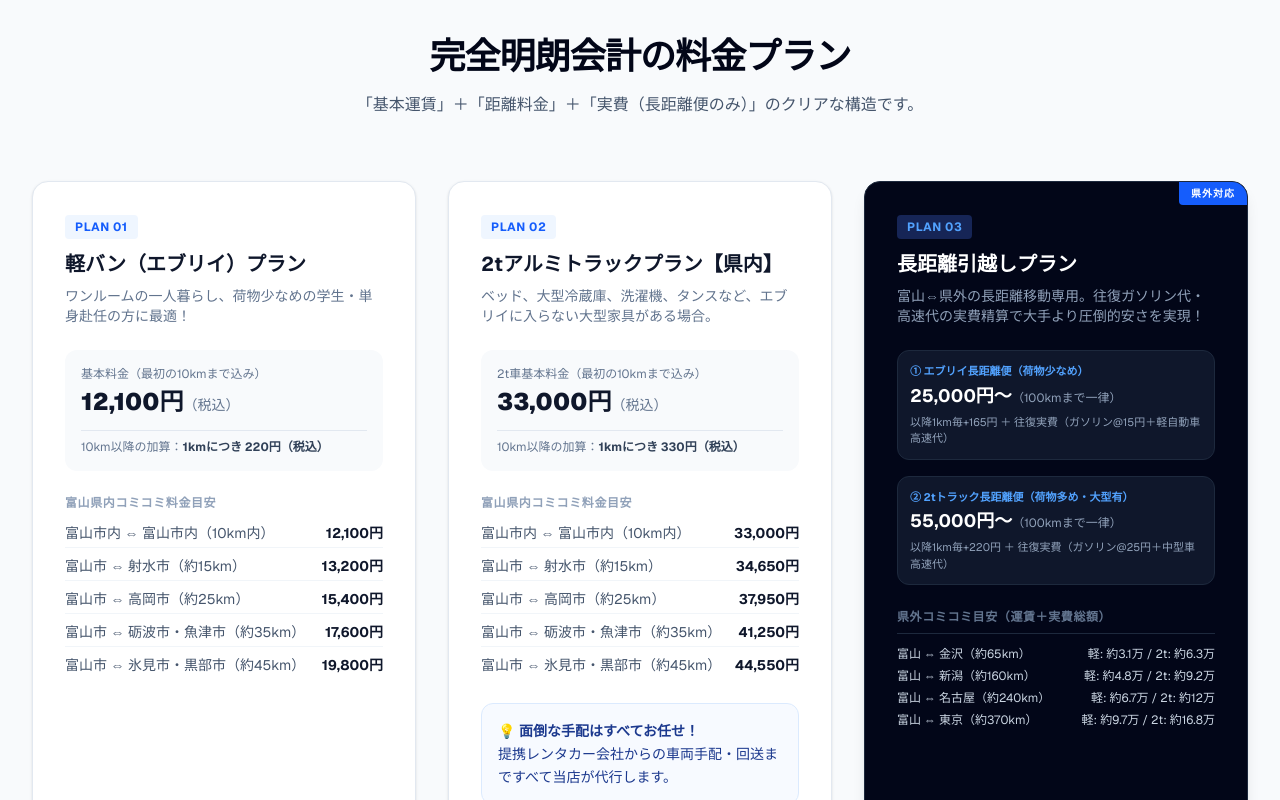
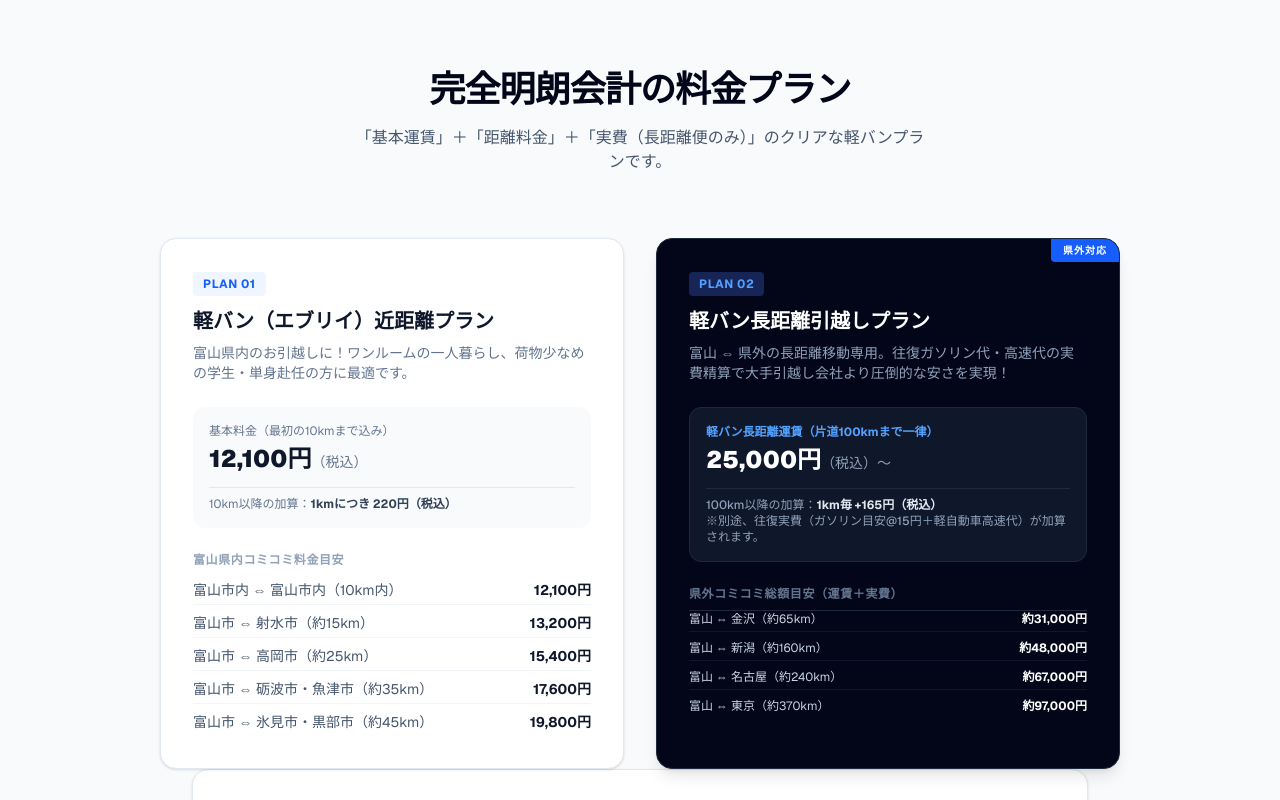
Before and after one commit to ryuji-amniss0804/amniss-website, a Next.js app: page /moving in a window 1280 px wide. Shown: the part 700-1500 px from the top of the page. Built offline with nearby package versions, Linux system fonts and the light colour scheme.

Commit message:
2tトラックプラン削除

```diff
--- a/app/moving/page.tsx
+++ b/app/moving/page.tsx
@@ -32,7 +32,7 @@ export default function MovingLP() {
   const [routeIdx, setRouteIdx] = useState<number>(0); // ルート選択
   const [customDistance, setCustomDistance] = useState<number>(10); // 手動入力の距離
   const [stairs, setStairs] = useState<number>(0); // 階段オプション料金
-  const [noVehicleAccess, setNoVehicleAccess] = useState<boolean>(false); // 車両進入不可
+  const [noVehicleAccess, setNoVehicleAccess] = useState<boolean>(false); // 車良進入不可
   const [addWorker, setAddWorker] = useState<boolean>(false); // 作業員追加
   const [pcSetup, setPcSetup] = useState<boolean>(false); // PC初期設定
   const [purchaseOption, setPurchaseOption] = useState<boolean>(false); // 不用品査定希望
@@ -52,44 +52,30 @@ export default function MovingLP() {
   if (hasBed) loadPoints += 35; // ベッド＝35pt
   if (hasFuton) loadPoints += 15; // 布団＝15pt
 
-  // 💡 積載ポイントが95を超えたら、自動的に2tトラックプランに強制切り替え！
-  const autoPlan = loadPoints > 95 ? "truck" : "subaru";
-
   // 選択ルートの情報を取得
   const selectedRoute = ROUTE_DISTANCES[routeIdx];
   const isCustomDistance = selectedRoute?.distance === -1;
   const currentDistance = isCustomDistance ? customDistance : (selectedRoute?.distance || 0);
   const isLongDistance = selectedRoute?.isLongDist || (isCustomDistance && currentDistance >= 100);
 
-  // 金額のリアルタイム計算
+  // 料金のリアルタイム計算（軽バン一律ロジック）
   let basePrice = 0;
   let distPrice = 0;
   let realCost = 0;
 
-  if (autoPlan === "subaru") {
-    if (isLongDistance) {
-      basePrice = 25000;
-      if (currentDistance > 100) distPrice = (currentDistance - 100) * 165;
-      realCost = (currentDistance * 2 * 15) + (currentDistance * 2 * 20);
-    } else {
-      basePrice = 12100;
-      if (currentDistance > 10) distPrice = (currentDistance - 10) * 220;
-    }
+  if (isLongDistance) {
+    basePrice = 25000;
+    if (currentDistance > 100) distPrice = (currentDistance - 100) * 165;
+    realCost = (currentDistance * 2 * 15) + (currentDistance * 2 * 20); // 往復実費目安
   } else {
-    if (isLongDistance) {
-      basePrice = 55000;
-      if (currentDistance > 100) distPrice = (currentDistance - 100) * 220;
-      realCost = (currentDistance * 2 * 25) + (currentDistance * 2 * 30);
-    } else {
-      basePrice = 33000;
-      if (currentDistance > 10) distPrice = (currentDistance - 10) * 330;
-    }
+    basePrice = 12100;
+    if (currentDistance > 10) distPrice = (currentDistance - 10) * 220;
   }
 
   const optionPrice = stairs + (noVehicleAccess ? 3300 : 0) + (addWorker ? 11000 : 0);
   const totalPrice = basePrice + distPrice + realCost + optionPrice;
 
-  // 💡 【アップデート！】ボタンを押した時に裏方APIへ非同期でシミュレーション内容を自動送信
+  // 💡 ボタンを押した時に裏方APIへ非同期でシミュレーション内容を自動送信
   const handleBooking = async (e: React.MouseEvent) => {
     e.preventDefault();
 
@@ -99,14 +85,15 @@ export default function MovingLP() {
     setIsBooked(true);
 
     try {
-      // 💡 呼び出し先URLを本番フルパスにして、確実に裏方を叩かせます！
-      await fetch("https://revive-lp-eight.vercel.app/api/send-summary", {
+      // 💡 URLのドメイン部分を削って、スラッシュから始める
+      await fetch("/api/send-summary", {
         method: "POST",
         headers: { "Content-Type": "application/json" },
+        // ...以下省略
         body: JSON.stringify({
           bookingNumber: randNum,
           totalPrice: totalPrice,
-          autoPlan: autoPlan,
+          autoPlan: "subaru", // 軽バンプラン固定
           boxCount: boxCount,
           hasFridge: hasFridge,
           hasWashing: hasWashing,
@@ -167,14 +154,14 @@ export default function MovingLP() {
         <div className="absolute inset-0 opacity-10 bg-[radial-gradient(#3b82f6_1px,transparent_1px)] bg-size-[16px_16px]"></div>
         <div className="max-w-4xl mx-auto text-center px-4 relative z-10">
           <span className="inline-block bg-blue-900/50 text-blue-400 border border-blue-700/50 text-xs sm:text-sm font-bold px-3 py-1 rounded-full mb-6 tracking-wide">
-            富山県発着・単身引っ越し専門
+            富山県発着・軽バン単身引っ越し専門
           </span>
           <h1 className="text-3xl sm:text-5xl font-black tracking-tight leading-tight mb-6">
             富山の単身引っ越しを、<br />
             <span className="text-blue-400">どこよりも安く、スマートに。</span>
           </h1>
           <p className="text-base sm:text-xl text-slate-300 max-w-2xl mx-auto mb-10 leading-relaxed">
-            軽バンを活用した格安プランから、県外への長距離便まで完全対応。<br />
+            軽バン（スズキ・エブリイ）に特化した圧倒的な格安プランから、県外への長距離運送まで完全対応。<br />
             あとからの不当な追加請求は一切ない【完全明朗会計】をお約束します。
           </p>
           <div className="grid grid-cols-2 sm:grid-cols-4 gap-3 max-w-3xl mx-auto">
@@ -188,23 +175,23 @@ export default function MovingLP() {
       </section>
 
       {/* ─── 料金プランセクション ─── */}
-      <section className="py-16 sm:py-24 max-w-7xl mx-auto px-4 sm:px-6 lg:px-8">
+      <section className="py-16 sm:py-24 max-w-5xl mx-auto px-4 sm:px-6 lg:px-8">
         <div className="text-center mb-12 sm:mb-16">
           <h2 className="text-2xl sm:text-4xl font-extrabold text-slate-950 tracking-tight mb-4">
             完全明朗会計の料金プラン
           </h2>
           <p className="text-sm sm:text-base text-slate-600 max-w-xl mx-auto">
-            「基本運賃」＋「距離料金」＋「実費（長距離便のみ）」のクリアな構造です。
+            「基本運賃」＋「距離料金」＋「実費（長距離便のみ）」のクリアな軽バンプランです。
           </p>
         </div>
 
-        <div className="grid grid-cols-1 lg:grid-cols-3 gap-8 mb-12">
+        <div className="grid grid-cols-1 md:grid-cols-2 gap-8 mb-12利">
           {/* 1. 軽バン（エブリイ）プラン */}
           <div className="bg-white border border-slate-200 rounded-2xl shadow-sm overflow-hidden flex flex-col justify-between">
             <div className="p-6 sm:p-8">
               <span className="text-xs font-bold uppercase tracking-wider text-blue-600 bg-blue-50 px-2.5 py-1 rounded">PLAN 01</span>
-              <h3 className="text-xl font-bold text-slate-900 mt-3 mb-2">軽バン（エブリイ）プラン</h3>
-              <p className="text-sm text-slate-500 mb-6">ワンルームの一人暮らし、荷物少なめの学生・単身赴任の方に最適！</p>
+              <h3 className="text-xl font-bold text-slate-900 mt-3 mb-2">軽バン（エブリイ）近距離プラン</h3>
+              <p className="text-sm text-slate-500 mb-6">富山県内のお引越しに！ワンルームの一人暮らし、荷物少なめの学生・単身赴任の方に最適です。</p>
               <div className="bg-slate-50 p-4 rounded-xl mb-6">
                 <div className="text-xs text-slate-500">基本料金（最初の10kmまで込み）</div>
                 <div className="text-2xl font-black text-slate-900 mt-1">12,100円<span className="text-sm font-normal text-slate-500">（税込）</span></div>
@@ -223,65 +210,33 @@ export default function MovingLP() {
             </div>
           </div>
 
-          {/* 2. 2tアルミトラックプラン */}
-          <div className="bg-white border border-slate-200 rounded-2xl shadow-sm overflow-hidden flex flex-col justify-between">
-            <div className="p-6 sm:p-8">
-              <span className="text-xs font-bold uppercase tracking-wider text-blue-600 bg-blue-50 px-2.5 py-1 rounded">PLAN 02</span>
-              <h3 className="text-xl font-bold text-slate-900 mt-3 mb-2">2tアルミトラックプラン【県内】</h3>
-              <p className="text-sm text-slate-500 mb-6">ベッド、大型冷蔵庫、洗濯機、タンスなど、エブリイに入らない大型家具がある場合。</p>
-              <div className="bg-slate-50 p-4 rounded-xl mb-6">
-                <div className="text-xs text-slate-500">2t車基本料金（最初の10kmまで込み）</div>
-                <div className="text-2xl font-black text-slate-900 mt-1">33,000円<span className="text-sm font-normal text-slate-500">（税込）</span></div>
-                <div className="text-xs text-slate-500 mt-3 border-t border-slate-200 pt-2">
-                  10km以降の加算：<span className="font-bold text-slate-700">1kmにつき 330円（税込）</span>
-                </div>
-              </div>
-              <h4 className="text-xs font-bold uppercase tracking-wider text-slate-400 mb-3">富山県内コミコミ料金目安</h4>
-              <ul className="space-y-2 text-xs sm:text-sm text-slate-600 mb-6">
-                <li className="flex justify-between border-b border-slate-100 pb-1"><span>富山市内 ⇔ 富山市内（10km内）</span><span className="font-bold text-slate-900">33,000円</span></li>
-                <li className="flex justify-between border-b border-slate-100 pb-1"><span>富山市 ⇔ 射水市（約15km）</span><span className="font-bold text-slate-900">34,650円</span></li>
-                <li className="flex justify-between border-b border-slate-100 pb-1"><span>富山市 ⇔ 高岡市（約25km）</span><span className="font-bold text-slate-900">37,950円</span></li>
-                <li className="flex justify-between border-b border-slate-100 pb-1"><span>富山市 ⇔ 砺波市・魚津市（約35km）</span><span className="font-bold text-slate-900">41,250円</span></li>
-                <li className="flex justify-between pb-1"><span>富山市 ⇔ 氷見市・黒部市（約45km）</span><span className="font-bold text-slate-900">44,550円</span></li>
-              </ul>
-              <div className="bg-blue-50/50 border border-blue-100 p-4 rounded-xl text-xs sm:text-sm text-blue-900 leading-relaxed">
-                💡 <strong>面倒な手配はすべてお任せ！</strong><br />
-                提携レンタカー会社からの車両手配・回送まですべて当店が代行します。
-              </div>
-            </div>
-          </div>
-
-          {/* 3. 【県外対応】長距離引越しプラン */}
+          {/* 2. 【県外対応】長距離引越しプラン */}
           <div className="bg-slate-950 text-white border border-slate-800 rounded-2xl shadow-lg overflow-hidden flex flex-col justify-between relative p-6 sm:p-8">
             <div className="absolute top-0 right-0 bg-blue-600 text-white text-[10px] font-black uppercase tracking-widest px-3 py-1 rounded-bl">県外対応</div>
             <div>
-              <span className="text-xs font-bold uppercase tracking-wider text-blue-400 bg-blue-950 px-2.5 py-1 rounded">PLAN 03</span>
-              <h3 className="text-xl font-bold mt-3 mb-2">長距離引越しプラン</h3>
-              <p className="text-sm text-slate-400 mb-6">富山⇔県外の長距離移動専用。往復ガソリン代・高速代の実費精算で大手より圧倒的安さを実現！</p>
-              <div className="space-y-4 mb-6">
-                <div className="bg-slate-900 p-3 rounded-xl border border-slate-800">
-                  <div className="text-[11px] text-blue-400 font-bold">① エブリイ長距離便（荷物少なめ）</div>
-                  <div className="text-lg font-bold mt-0.5">25,000円〜<span className="text-xs text-slate-400 font-normal">（100kmまで一律）</span></div>
-                  <div className="text-[11px] text-slate-400 mt-1">以降1km毎+165円 ＋ 往復実費（ガソリン@15円＋軽自動車高速代）</div>
-                </div>
-                <div className="bg-slate-900 p-3 rounded-xl border border-slate-800">
-                  <div className="text-[11px] text-blue-400 font-bold">② 2tトラック長距離便（荷物多め・大型有）</div>
-                  <div className="text-lg font-bold mt-0.5">55,000円〜<span className="text-xs text-slate-400 font-normal">（100kmまで一律）</span></div>
-                  <div className="text-[11px] text-slate-400 mt-1">以降1km毎+220円 ＋ 往復実費（ガソリン@25円＋中型車高速代）</div>
+              <span className="text-xs font-bold uppercase tracking-wider text-blue-400 bg-blue-950 px-2.5 py-1 rounded">PLAN 02</span>
+              <h3 className="text-xl font-bold mt-3 mb-2">軽バン長距離引越しプラン</h3>
+              <p className="text-sm text-slate-400 mb-6">富山 ⇔ 県外の長距離移動専用。往復ガソリン代・高速代の実費精算で大手引越し会社より圧倒的な安さを実現！</p>
+              <div className="bg-slate-900 p-4 rounded-xl border border-slate-800 mb-6">
+                <div className="text-xs text-blue-400 font-bold">軽バン長距離運賃（片道100kmまで一律）</div>
+                <div className="text-2xl font-black text-white mt-1">25,000円<span className="text-sm font-normal text-slate-400">（税込）〜</span></div>
+                <div className="text-xs text-slate-400 mt-3 border-t border-slate-800 pt-2 font-medium">
+                  100km以降の加算：<span className="text-slate-200 font-bold">1km毎 +165円（税込）</span><br />
+                  ※別途、往復実費（ガソリン目安@15円＋軽自動車高速代）が加算されます。
                 </div>
               </div>
-              <h4 className="text-xs font-bold uppercase tracking-wider text-slate-500 mb-2">県外コミコミ目安（運賃＋実費総額）</h4>
-              <ul className="space-y-1.5 text-xs text-slate-300 border-t border-slate-800 pt-3">
-                <li className="flex justify-between"><span>富山 ⇔ 金沢（約65km）</span><span>軽: 約3.1万 / 2t: 約6.3万</span></li>
-                <li className="flex justify-between"><span>富山 ⇔ 新潟（約160km）</span><span>軽: 約4.8万 / 2t: 約9.2万</span></li>
-                <li className="flex justify-between"><span>富山 ⇔ 名古屋（約240km）</span><span>軽: 約6.7万 / 2t: 約12万</span></li>
-                <li className="flex justify-between"><span>富山 ⇔ 東京（約370km）</span><span>軽: 約9.7万 / 2t: 約16.8万</span></li>
+              <h4 className="text-xs font-bold uppercase tracking-wider text-slate-500 mb-2">県外コミコミ総額目安（運賃＋実費）</h4>
+              <ul className="space-y-2 text-xs text-slate-300 border-t border-slate-800 pt-3固定">
+                <li className="flex justify-between border-b border-slate-900 pb-1"><span>富山 ⇔ 金沢（約65km）</span><span className="font-bold text-white">約31,000円</span></li>
+                <li className="flex justify-between border-b border-slate-900 pb-1"><span>富山 ⇔ 新潟（約160km）</span><span className="font-bold text-white">約48,000円</span></li>
+                <li className="flex justify-between border-b border-slate-900 pb-1"><span>富山 ⇔ 名古屋（約240km）</span><span className="font-bold text-white">約67,000円</span></li>
+                <li className="flex justify-between pb-1"><span>富山 ⇔ 東京（約370km）</span><span className="font-bold text-white">約97,000円</span></li>
               </ul>
             </div>
           </div>
         </div>
 
-        {/* 4. 建物・環境オプション */}
+        {/* 3. 建物・環境オプション */}
         <div className="bg-white border border-slate-200 rounded-2xl p-6 sm:p-8 max-w-4xl mx-auto shadow-sm">
           <h3 className="text-lg font-bold text-slate-900 mb-4 flex items-center">
             <span className="bg-slate-100 text-slate-700 text-xs px-2 py-1 rounded mr-2">OPTION</span> 建物・環境オプション（階段割増など）
@@ -318,7 +273,7 @@ export default function MovingLP() {
               <div className="text-yellow-400 font-extrabold text-lg mb-2">🎁 特典①：Wi-Fi・PC初期設定（1台）</div>
               <div className="text-3xl font-black my-1 text-white">0円 <span className="text-xs font-normal text-blue-200">（完全無料）</span></div>
               <p className="text-xs text-blue-100 leading-relaxed mt-2 border-t border-white/10 pt-2">
-                元PCショップ店長の知識を活かし、新居での面倒なインターネットのWi-Fi接続、パソコンの初期設定などを引越し当日に代行！すぐにネットが使えます。
+                新居での面倒なインターネットのWi-Fi接続、パソコンの初期設定などを引越し当日に代行！すぐに快適にネットが使えます。
               </p>
             </div>
             <div className="bg-white/10 backdrop-blur-sm border border-white/10 p-6 rounded-2xl">
@@ -389,26 +344,27 @@ export default function MovingLP() {
                   <div className="pt-2 border-t border-slate-200">
                     <div className="flex justify-between items-center text-xs font-bold mb-1">
                       <span className="text-slate-600">🚚 軽バン（エブリイ）積載率シミュレート</span>
-                      <span className={loadPoints > 95 ? "text-red-600" : "text-blue-600"}>
+                      <span className={loadPoints > 95 ? "text-amber-600" : "text-blue-600"}>
                         {Math.min(100, Math.round(loadPoints))}%
                       </span>
                     </div>
                     <div className="w-full bg-slate-200 h-4 rounded-full overflow-hidden">
                       <div
-                        className={`h-full transition-all duration-300 ${loadPoints > 95 ? "bg-red-500" : loadPoints > 75 ? "bg-yellow-500" : "bg-blue-500"}`}
+                        className={`h-full transition-all duration-300 ${loadPoints > 95 ? "bg-amber-500" : loadPoints > 75 ? "bg-yellow-500" : "bg-blue-500"}`}
                         style={{ width: `${Math.min(100, loadPoints)}%` }}
                       ></div>
                     </div>
 
                     {/* 判定メッセージ */}
                     <div className="mt-3 text-center">
-                      {autoPlan === "subaru" ? (
+                      {loadPoints <= 95 ? (
                         <div className="bg-blue-50 border border-blue-200 text-blue-800 text-xs font-bold p-2.5 rounded-lg">
-                          🚙 <strong>軽バン（エブリイ）プランにスッポリ収まります！</strong> 最安値での引っ越しが可能です。
+                          🚙 <strong>軽バン（エブリイ）にスッポリ収まります！</strong> 格安プランでの引っ越しが可能です。
                         </div>
                       ) : (
-                        <div className="bg-red-50 border border-red-200 text-red-800 text-xs font-bold p-2.5 rounded-lg">
-                          🚨 <strong>軽バンの積載限界を超えました！</strong> 家具・家電が多いため、自動的に<strong>「2tアルミトラックプラン」</strong>として計算しています。
+                        <div className="bg-amber-50 border border-amber-200 text-amber-900 text-xs font-bold p-2.5 rounded-lg">
+                          ⚠️ <strong>軽バンの積載目安（100%）に近づいています！</strong><br />
+                          家具や小物のサイズによっては、1回で載りきらない可能性があります。2往復プランや荷物量の調整を、公式LINEからお気軽に店長までご相談ください！
                         </div>
                       )}
                     </div>
@@ -472,7 +428,7 @@ export default function MovingLP() {
                       <input type="checkbox" checked={noVehicleAccess} onChange={(e) => setNoVehicleAccess(e.target.checked)} className="w-4 h-4 text-blue-600 border-slate-300 rounded focus:ring-blue-500" />
                       <div className="ml-3">
                         <div className="text-xs sm:text-sm font-bold text-slate-800">車両進入不可 (+3,300円)</div>
-                        <p className="text-[10px] text-slate-500">トラックやバンが建物の前に横付けできない場合</p>
+                        <p className="text-[10px] text-slate-500">軽バンが建物の前に横付けできない場合</p>
                       </div>
                     </label>
 
@@ -519,10 +475,10 @@ export default function MovingLP() {
                     {totalPrice.toLocaleString()}<span className="text-base sm:text-xl text-white font-normal ml-1">円（税込）</span>
                   </div>
                   <p className="text-xs text-slate-400 mb-6 max-w-md mx-auto leading-relaxed">
-                    ※長距離便の概算金額には、判定された車種に応じた往復のガソリン代・高速道路料金の目安が自動加算されています。
+                    * 長距離便の概算金額には、往復のガソリン代・高速道路料金の目安が自動加算されています。
                   </p>
                   <p className="text-xs text-slate-400 mb-6 max-w-md mx-auto">
-                    ※上記は選んだ条件に基づく概算価格です。LINEでのヒアリング時に確定料金を提示し、以降の追加請求は一切行いません。
+                    * 上記は選んだ条件に基づく概算価格です。LINEでのヒアリング時に確定料金を提示し、以降の追加請求は一切行いません。
                   </p>
                   <div className="max-w-md mx-auto">
                     <button
@@ -531,7 +487,7 @@ export default function MovingLP() {
                     >
                       💬 この概算内容で予約番号を発行する
                     </button>
-                    <span className="text-[10px] text-slate-500 mt-2 block">ボタンを押すと、あなた専用の予約番号がその場でパッと発行されます。</span>
+                    <span className="text-[10px] text-slate-500 mt-2 block">ボタンを押すと、あなた専用 of 予約番号がその場でパッと発行されます。</span>
                   </div>
                 </>
               ) : (
@@ -734,10 +690,8 @@ export default function MovingLP() {
       </section>
 
       {/* ─── 9. 最終お問い合わせフォーム ─── */}
-      {/* 💡 背景を横幅いっぱいにせず、2大特典のように最大幅を絞ってカード型に囲うデザインに変更 */}
       <section id="contact" className="max-w-5xl mx-auto px-4 sm:px-6 lg:px-8 py-12 mb-16">
         <div className="bg-slate-900 text-white rounded-3xl p-8 sm:p-12 shadow-xl relative overflow-hidden">
-          {/* 特典セクションのようなうっすらとしたグリッド背景線をアクセントに配置 */}
           <div className="absolute inset-0 opacity-5 bg-[linear-gradient(to_right,#fff_1px,transparent_1px),linear-gradient(to_bottom,#fff_1px,transparent_1px)] bg-size-[24px_24px]"></div>
 
           <div className="max-w-3xl mx-auto relative z-10">
@@ -749,7 +703,7 @@ export default function MovingLP() {
             </div>
 
             <div className="grid grid-cols-1 gap-6 md:gap-8">
-              {/* LINEボタン：URL反映済み */}
+              {/* LINEボタン */}
               <a
                 href="https://line.me/R/ti/p/@022lhymn"
                 target="_blank"
@@ -763,7 +717,7 @@ export default function MovingLP() {
                 </div>
               </a>
 
-              {/* メールフォーム（その場で完了メッセージ版） */}
+              {/* メールフォーム */}
               <div className="bg-slate-800/40 p-6 sm:p-10 rounded-3xl border border-slate-800">
                 <h4 className="text-white text-base sm:text-lg font-bold mb-6 flex items-center gap-3">
                   <span className="text-xl">📧</span> メールフォームで問い合わせ
```
